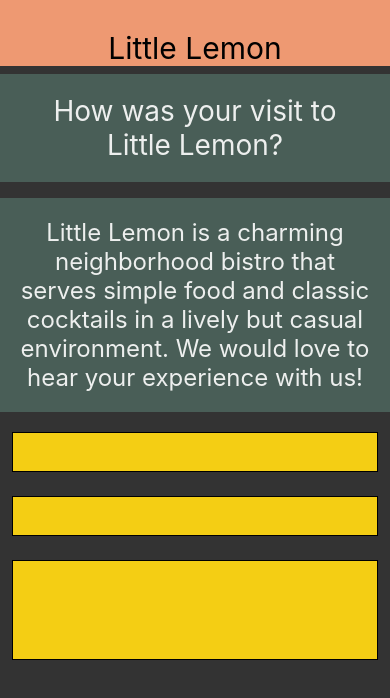
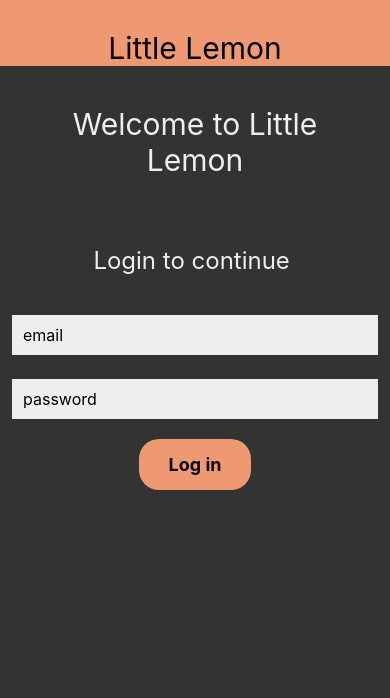
Before and after one commit to thien1892/react-native-tutorial, a React Native app: screen / in a window 390 px wide. Shown: the top 698 px of the page. Built offline with nearby package versions, Linux system fonts and the light colour scheme.

Commit message:
add prsseable component

```diff
--- a/App.js
+++ b/App.js
@@ -6,6 +6,8 @@ import WellcomeScreen from './components/WelcomeScreen';
 import MenuItems from './components/MenuItems';
 import MenuItemSections from './components/Section';
 import FeedbackForm from './components/FeedbackForm';
+import LoginScreen from './components/LoginScreen';
+import LoginScreenPress from './components/Pressable-component';
 
 export default function App() {
   return (
@@ -15,10 +17,12 @@ export default function App() {
       {/* <StatusBar style="auto" /> */}
       <LittleLemonHeader/>
       {/* <WellcomeScreen/> */}
-      <FeedbackForm/>
+      {/* <FeedbackForm/> */}
       {/* <MenuItems/> */}
       {/* <MenuItemSections/> */}
       {/* <Footer/> */}
+      {/* <LoginScreen/> */}
+      <LoginScreenPress/>
     </View>
 
     {/* <View style={styles.container}>
--- /dev/null
+++ b/components/LoginScreen.js
@@ -0,0 +1,69 @@
+import { ScrollView, Text, StyleSheet, TextInput, KeyboardAvoidingView, Platform, Alert} from 'react-native';
+import { useState } from 'react';
+
+export default function LoginScreen() {
+    const [email, onChangeEmail] = useState('');
+    const [password, onChangePassword] = useState('');
+
+    return (
+    <KeyboardAvoidingView
+        style={styles.container}
+        behavior={Platform.OS === 'ios' ? 'padding' : 'height'}
+    >
+        <ScrollView
+        // style={styles.container}
+        >
+            <Text style={styles.headerText}>Welcome to Little Lemon</Text>
+            <Text style={styles.regularText}>Login to continue </Text>
+            <TextInput
+                placeholder='email'
+                // secureTextEntry = {true}
+                keyboardType='email-address'
+                style = {styles.inputText}
+                value={email}
+                onChange={onChangeEmail}
+                clearButtonMode={'always'}
+                // onFocus={() => Alert.alert('First name is focused!')}
+                // onBlur={() => Alert.alert('First name is blurred!!')}
+            />
+            <TextInput
+                placeholder='password'
+                secureTextEntry = {true}
+                // keyboardType='visible-password'
+                style = {styles.inputText}
+                value={password}
+                onChange={onChangePassword}
+            />
+        </ScrollView>
+    </KeyboardAvoidingView>
+
+  );
+}
+
+const styles = StyleSheet.create({
+  container: {
+    flex: 1,
+  },
+  headerText: {
+    padding: 40,
+    fontSize: 30,
+    color: '#EDEFEE',
+    textAlign: 'center',
+  },
+  regularText: {
+    fontSize: 24,
+    padding: 20,
+    marginVertical: 8,
+    color: '#EDEFEE',
+    textAlign: 'center',
+  },
+  inputText: {
+    fontSize: 20,
+    marginVertical: 8,
+    marginHorizontal: 10,
+    color: 'black',
+    backgroundColor: 'white',
+    borderRadius: 10,
+    padding: 12,
+  },
+});
--- /dev/null
+++ b/components/Pressable-component.js
@@ -0,0 +1,97 @@
+import React, { useState } from 'react';
+import { ScrollView, Text, StyleSheet, TextInput, Pressable } from 'react-native';
+
+export default function LoginScreenPress() {
+  const [email, onChangeEmail] = useState('');
+  const [password, onChangePassword] = useState('');
+  const [logIn, setLogIn] = useState(false);
+
+  return (
+    <ScrollView style={styles.container}>
+      <Text style={styles.headerText}>Welcome to Little Lemon</Text>
+      {logIn ? <Text style={styles.regularText}>You are logged in!</Text>: null}
+      {!logIn && (
+        <Text style={styles.regularText}>Login to continue </Text>
+      )}
+      {!logIn && (
+        <TextInput
+        style={styles.inputBox}
+        value={email}
+        onChangeText={onChangeEmail}
+        placeholder={'email'}
+        keyboardType={'email-address'}
+      />
+      ) }
+      {! logIn && (
+        <TextInput
+        style={styles.inputBox}
+        value={password}
+        onChangeText={onChangePassword}
+        placeholder={'password'}
+        keyboardType={'default'}
+        secureTextEntry={true}
+      />
+      )}
+      <Pressable
+        onPress={() => setLogIn(!logIn)}
+        style = {styles.pressButton}
+        >
+        <Text style = {styles.textButton}>{!logIn ? "Log in" : "Log out"}</Text>
+      </Pressable>
+    </ScrollView>
+  );
+}
+
+const styles = StyleSheet.create({
+  container: {
+    flex: 1,
+  },
+  headerText: {
+    padding: 40,
+    fontSize: 30,
+    color: '#EDEFEE',
+    textAlign: 'center',
+  },
+  regularText: {
+    fontSize: 24,
+    padding: 20,
+    marginVertical: 8,
+    color: '#EDEFEE',
+    textAlign: 'center',
+  },
+  inputBox: {
+    height: 40,
+    margin: 12,
+    borderWidth: 1,
+    padding: 10,
+    fontSize: 16,
+    borderColor: '#EDEFEE',
+    backgroundColor: '#EDEFEE',
+  },
+  pressButton: {
+    // borderColor: '#EDEFEE',
+    // backgroundColor: '#EE9972',
+    // padding: 10,
+    // width: 100,
+    // marginHorizontal: 'auto',
+    // marginVertical: 8,
+    // display: flex,
+    // justifyContent: 'center',
+    // justifyContent: 'flex-end',
+    marginRight: 'auto',
+    marginLeft: 'auto',
+  },
+  textButton : {
+    textAlign: 'center',
+    backgroundColor: '#EE9972',
+    padding: 15,
+    paddingHorizontal: 30,
+    // width: 100,
+    borderRadius: 20,
+    marginRight: 'auto',
+    marginLeft: 'auto',
+    fontSize: 18,
+    marginVertical: 8,
+    fontWeight: 'bold',
+  },
+});
```
